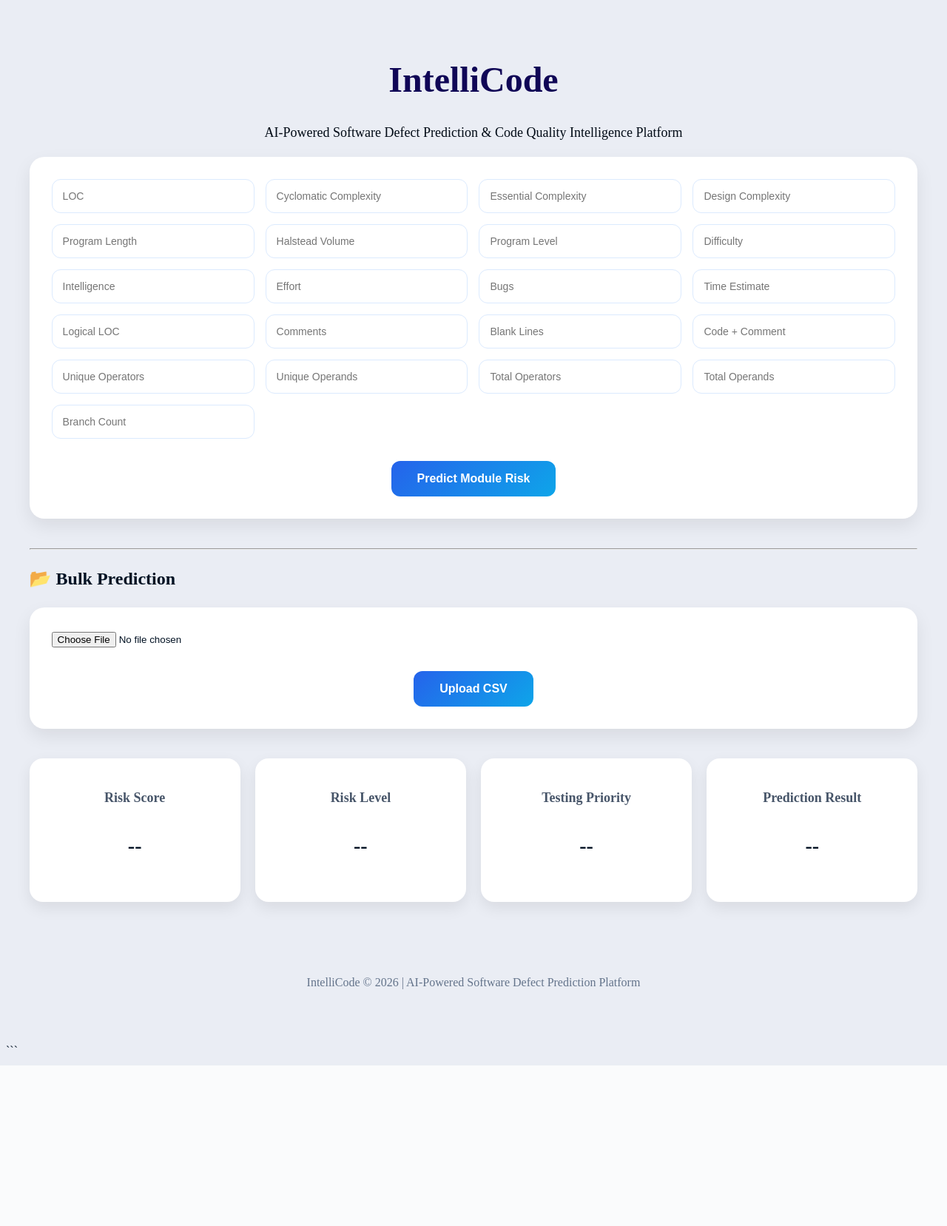
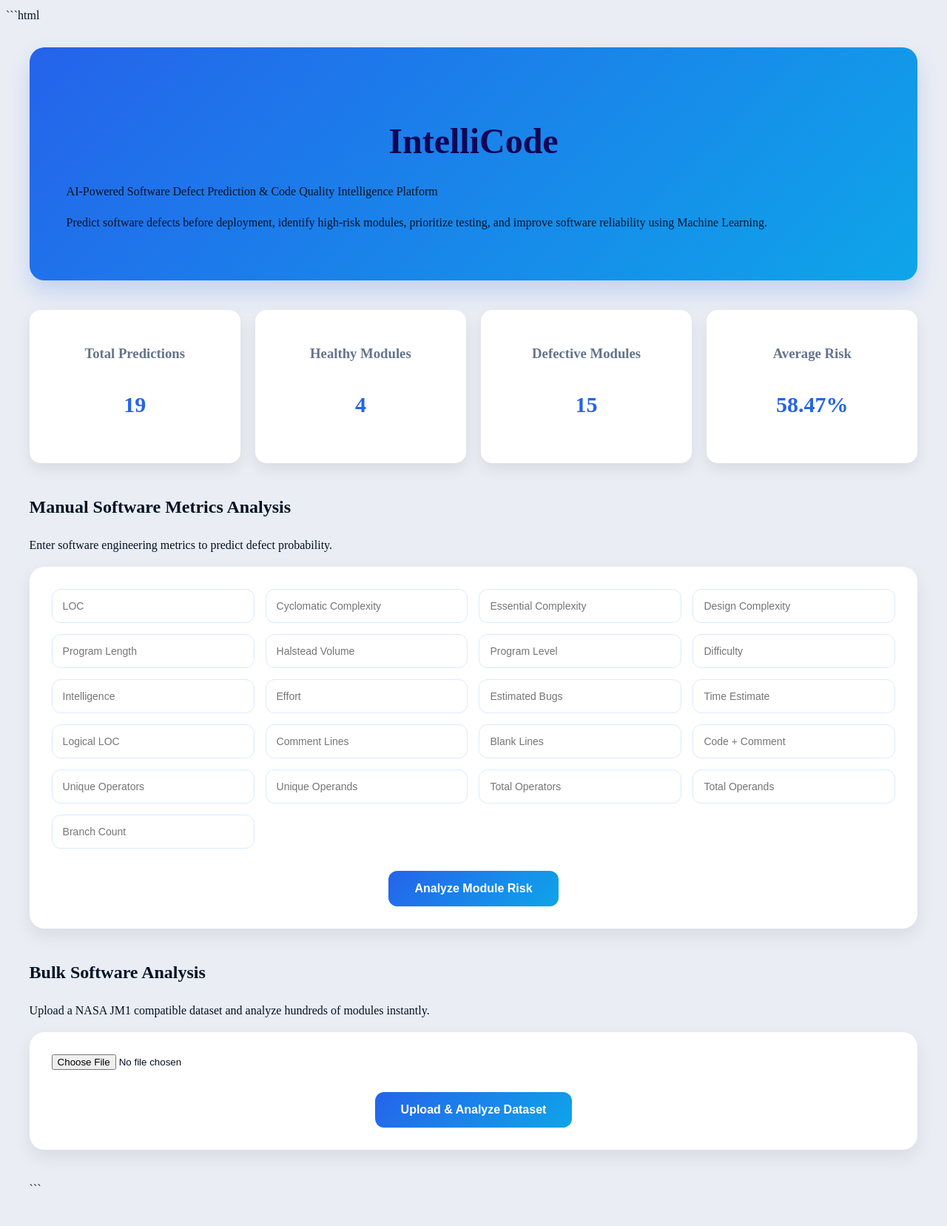
Before and after one commit to DEEPIKA0620/Intellicode, a Flask app: page / in a window 1280 px wide. Shown: the whole page at 74% size. Before the commit the page ends 1440 px from the top, so only its background shows below. Run offline with Flask 3, Linux system fonts and the light colour scheme; parts of the project's set-up code (start-up, migrations or seed data) failed here and were passed over.

Commit message:
updating the UI for professional look

````diff
--- a/templates/index.html
+++ b/templates/index.html
@@ -1,353 +1,287 @@
+```html
 <!DOCTYPE html>
 <html lang="en">
 
 <head>
+
     <meta charset="UTF-8">
-    <meta name="viewport" content="width=device-width, initial-scale=1.0">
+
+    <meta name="viewport"
+          content="width=device-width, initial-scale=1.0">
+
     <title>IntelliCode</title>
+
+    <link rel="preconnect"
+          href="https://fonts.googleapis.com">
+
+    <link rel="preconnect"
+          href="https://fonts.gstatic.com"
+          crossorigin>
+
+    <link href="https://fonts.googleapis.com/css2?family=Poppins:wght@300;400;500;600;700&display=swap"
+          rel="stylesheet">
 
     <link rel="stylesheet"
           href="{{ url_for('static', filename='style.css') }}">
+
 </head>
 
 <body>
 
 <div class="container">
 
-    <!-- HEADER -->
+    <!-- ===================================== -->
+    <!-- HERO SECTION -->
+    <!-- ===================================== -->
 
-    <h1> IntelliCode</h1>
+    <section class="hero">
 
-    <p class="subtitle">
-        AI-Powered Software Defect Prediction & Code Quality Intelligence Platform
-    </p>
+        <div class="hero-content">
 
-    <!-- INPUT FORM -->
+            <h1>IntelliCode</h1>
 
-    <form action="/predict" method="POST">
-
-        <div class="input-grid">
-
-            <input type="number" name="loc" placeholder="LOC" required>
-            <input type="number" name="vg" placeholder="Cyclomatic Complexity" required>
-            <input type="number" name="evg" placeholder="Essential Complexity" required>
-
-            <input type="number" name="ivg" placeholder="Design Complexity" required>
-            <input type="number" name="n" placeholder="Program Length" required>
-            <input type="number" name="v" placeholder="Halstead Volume" required>
-
-            <input type="number" step="any" name="l" placeholder="Program Level" required>
-            <input type="number" name="d" placeholder="Difficulty" required>
-            <input type="number" name="i" placeholder="Intelligence" required>
-
-            <input type="number" name="e" placeholder="Effort" required>
-            <input type="number" step="any" name="b" placeholder="Bugs" required>
-            <input type="number" name="t" placeholder="Time Estimate" required>
-
-            <input type="number" name="locode" placeholder="Logical LOC" required>
-            <input type="number" name="locomment" placeholder="Comments" required>
-            <input type="number" name="loblank" placeholder="Blank Lines" required>
-
-            <input type="number" name="loccodecomment" placeholder="Code + Comment" required>
-            <input type="number" name="uniqop" placeholder="Unique Operators" required>
-            <input type="number" name="uniqopnd" placeholder="Unique Operands" required>
-
-            <input type="number" name="totalop" placeholder="Total Operators" required>
-            <input type="number" name="totalopnd" placeholder="Total Operands" required>
-            <input type="number" name="branchcount" placeholder="Branch Count" required>
-
-        </div>
-
-        <button type="submit" class="predict-btn">
-            Predict Module Risk
-        </button>
-
-    </form>
-
-    <hr>
-
-<h2>📂 Bulk Prediction</h2>
-
-<form action="/upload_csv" method="POST" enctype="multipart/form-data">
-
-    <input type="file"
-           name="csv_file"
-           accept=".csv"
-           required>
-
-    <button type="submit" class="predict-btn">
-        Upload CSV
-    </button>
-
-</form>
-
-    <!-- RESULTS DASHBOARD -->
-
-    <div class="dashboard">
-
-        <!-- Risk Score -->
-
-        <div class="card">
-
-            <h2>Risk Score</h2>
-
-            <p>
-                {% if risk_score %}
-                    {{ risk_score }}%
-                {% else %}
-                    --
-                {% endif %}
+            <p class="hero-subtitle">
+                AI-Powered Software Defect Prediction &
+                Code Quality Intelligence Platform
             </p>
 
-            {% if risk_score %}
-
-            <div class="progress-container">
-
-                <div class="progress-bar"
-                     style="width: {{ risk_score }}%;">
-                </div>
-
-            </div>
-
-            {% endif %}
-
-        </div>
-
-        <!-- Risk Level -->
-
-        <div class="card">
-
-            <h2>Risk Level</h2>
-
-            {% if risk_level == "Low" %}
-                <p class="low-risk">🟢 Low</p>
-
-            {% elif risk_level == "Medium" %}
-                <p class="medium-risk">🟡 Medium</p>
-
-            {% elif risk_level == "High" %}
-                <p class="high-risk">🔴 High</p>
-
-            {% else %}
-                <p>--</p>
-
-            {% endif %}
-
-        </div>
-
-        <!-- Priority -->
-
-        <div class="card">
-
-            <h2>Testing Priority</h2>
-
-            <p>
-                {% if priority %}
-                    {{ priority }}
-                {% else %}
-                    --
-                {% endif %}
+            <p class="hero-description">
+                Predict software defects before deployment,
+                identify high-risk modules, prioritize testing,
+                and improve software reliability using
+                Machine Learning.
             </p>
 
         </div>
 
-        <!-- Prediction -->
+    </section>
 
-        <div class="card">
+    <!-- ===================================== -->
+    <!-- ANALYTICS OVERVIEW -->
+    <!-- ===================================== -->
 
-            <h2>Prediction Result</h2>
+    <section class="analytics-dashboard">
 
-            {% if prediction == 1 %}
+        <div class="analytics-card">
 
-                <p class="high-risk">
-                    ⚠ Defective Module
-                </p>
+            <h3>Total Predictions</h3>
 
-            {% elif prediction == 0 %}
-
-                <p class="low-risk">
-                    ✅ Healthy Module
-                </p>
-
-            {% else %}
-
-                <p>--</p>
-
-            {% endif %}
+            <p>{{ total_predictions }}</p>
 
         </div>
 
-    </div>
+        <div class="analytics-card">
 
-    <!-- DYNAMIC RISK FACTORS -->
+            <h3>Healthy Modules</h3>
 
-    {% if risk_factors %}
+            <p class="healthy-number">
+                {{ healthy_count }}
+            </p>
 
-    {% endif %}
+        </div>
 
-{% if prediction is defined and prediction is not none %}
-   <!-- Explainable AI Card -->
+        <div class="analytics-card">
 
-<div class="explanation-card">
+            <h3>Defective Modules</h3>
 
-    <h2> AI Explanation</h2>
+            <p class="defective-number">
+                {{ defective_count }}
+            </p>
 
-    <h3>
-        {% if prediction == 1 %}
-            ⚠ Defective Module Detected
-        {% else %}
-            ✅ Healthy Module
-        {% endif %}
-    </h3>
+        </div>
 
-    <p>
-        <strong>Risk Confidence:</strong>
-        {{ risk_score }}%
-    </p>
+        <div class="analytics-card">
 
-    <hr>
+            <h3>Average Risk</h3>
 
-    <h3>Top Risk Drivers</h3>
+            <p>
+                {{ avg_risk }}%
+            </p>
 
-    <ul class="factor-list">
-        {% for feature, importance in top_features %}
-        <li>
-            <strong>{{ feature }}</strong>
-            ({{ importance }}%)
-        </li>
-        {% endfor %}
-    </ul>
+        </div>
 
-    <!-- Feature Importance Chart -->
+    </section>
 
-    <div class="chart-section">
-        <h3>Feature Importance Analysis</h3>
+    <!-- ===================================== -->
+    <!-- INPUT SECTION -->
+    <!-- ===================================== -->
 
-        <img
-            src="{{ url_for('static', filename='feature_importance.png') }}"
-            alt="Feature Importance Chart"
-            class="importance-chart">
-    </div>
+    <section class="form-section">
 
-    <h3> Recommended Actions</h3>
+        <div class="section-header">
 
-    <ul class="action-list">
-        <li>✔ Perform detailed code review</li>
-        <li>✔ Increase unit test coverage</li>
-        <li>✔ Conduct static code analysis</li>
-        <li>✔ Prioritize regression testing</li>
-        <li>✔ Monitor high-complexity functions</li>
-    </ul>
+            <h2>Manual Software Metrics Analysis</h2>
 
-    <h3> Overall Assessment</h3>
+            <p>
+                Enter software engineering metrics
+                to predict defect probability.
+            </p>
 
-    <div class="assessment-box">
+        </div>
 
-        {% if risk_score >= 70 %}
+        <form action="/predict"
+              method="POST">
 
-        <p>
-            This module exhibits elevated software complexity and
-            defect-prone characteristics. Additional testing,
-            code review, and quality assurance efforts are strongly
-            recommended before deployment.
-        </p>
+            <div class="input-grid">
 
-        {% elif risk_score >= 40 %}
+                <input type="number"
+                       name="loc"
+                       placeholder="LOC"
+                       required>
 
-        <p>
-            This module shows moderate risk indicators.
-            Targeted testing and focused code review are
-            recommended to improve software reliability.
-        </p>
+                <input type="number"
+                       name="vg"
+                       placeholder="Cyclomatic Complexity"
+                       required>
 
-        {% else %}
+                <input type="number"
+                       name="evg"
+                       placeholder="Essential Complexity"
+                       required>
 
-        <p>
-            The software metrics indicate a stable and maintainable
-            module with a relatively low probability of defects.
-            Standard testing procedures should be sufficient.
-        </p>
+                <input type="number"
+                       name="ivg"
+                       placeholder="Design Complexity"
+                       required>
 
-        {% endif %}
+                <input type="number"
+                       name="n"
+                       placeholder="Program Length"
+                       required>
 
-    </div>
+                <input type="number"
+                       name="v"
+                       placeholder="Halstead Volume"
+                       required>
 
-</div>
+                <input type="number"
+                       step="any"
+                       name="l"
+                       placeholder="Program Level"
+                       required>
 
-    <!-- RECENT PREDICTIONS -->
+                <input type="number"
+                       name="d"
+                       placeholder="Difficulty"
+                       required>
 
-    {% if history %}
+                <input type="number"
+                       name="i"
+                       placeholder="Intelligence"
+                       required>
 
-    <div class="history-section">
+                <input type="number"
+                       name="e"
+                       placeholder="Effort"
+                       required>
 
-        <div class="analytics-dashboard">
+                <input type="number"
+                       step="any"
+                       name="b"
+                       placeholder="Estimated Bugs"
+                       required>
 
-    <div class="analytics-card">
-        <h3>Total Predictions</h3>
-        <p>{{ total_predictions }}</p>
-    </div>
+                <input type="number"
+                       name="t"
+                       placeholder="Time Estimate"
+                       required>
 
-    <div class="analytics-card">
-        <h3>Healthy Modules</h3>
-        <p>{{ healthy_count }}</p>
-    </div>
+                <input type="number"
+                       name="locode"
+                       placeholder="Logical LOC"
+                       required>
 
-    <div class="analytics-card">
-        <h3>Defective Modules</h3>
-        <p>{{ defective_count }}</p>
-    </div>
+                <input type="number"
+                       name="locomment"
+                       placeholder="Comment Lines"
+                       required>
 
-    <div class="analytics-card">
-        <h3>Average Risk</h3>
-        <p>{{ avg_risk }}%</p>
-    </div>
+                <input type="number"
+                       name="loblank"
+                       placeholder="Blank Lines"
+                       required>
 
-</div>
+                <input type="number"
+                       name="loccodecomment"
+                       placeholder="Code + Comment"
+                       required>
 
-        <h2>Recent Predictions</h2>
+                <input type="number"
+                       name="uniqop"
+                       placeholder="Unique Operators"
+                       required>
 
-        <table>
+                <input type="number"
+                       name="uniqopnd"
+                       placeholder="Unique Operands"
+                       required>
 
-            <tr>
-                <th>Risk Score</th>
-                <th>Risk Level</th>
-                <th>Priority</th>
-                <th>Prediction</th>
-            </tr>
+                <input type="number"
+                       name="totalop"
+                       placeholder="Total Operators"
+                       required>
 
-            {% for row in history %}
+                <input type="number"
+                       name="totalopnd"
+                       placeholder="Total Operands"
+                       required>
 
-            <tr>
+                <input type="number"
+                       name="branchcount"
+                       placeholder="Branch Count"
+                       required>
 
-                <td>{{ row[0] }}</td>
-                <td>{{ row[1] }}</td>
-                <td>{{ row[2] }}</td>
-                <td>{{ row[3] }}</td>
+            </div>
 
-            </tr>
+            <button type="submit"
+                    class="predict-btn">
 
-            {% endfor %}
+                Analyze Module Risk
 
-        </table>
+            </button>
 
-    </div>
+        </form>
 
-    {% endif %}
+    </section>
 
-       {% endif %}
-    <!-- FOOTER -->
+    <!-- ===================================== -->
+    <!-- BULK PREDICTION SECTION -->
+    <!-- ===================================== -->
 
-    <footer>
+    <section class="bulk-section">
 
-        <p>
-            IntelliCode © 2026 |
-            AI-Powered Software Defect Prediction Platform
-        </p>
+        <div class="section-header">
 
-    </footer>
+            <h2>Bulk Software Analysis</h2>
 
-</div>
+            <p>
+                Upload a NASA JM1 compatible dataset
+                and analyze hundreds of modules instantly.
+            </p>
 
-</body>
-</html>
+        </div>
+
+        <form action="/upload_csv"
+              method="POST"
+              enctype="multipart/form-data">
+
+            <div class="upload-box">
+
+                <input type="file"
+                       name="csv_file"
+                       accept=".csv"
+                       required>
+
+            </div>
+
+            <button type="submit"
+                    class="predict-btn">
+
+                Upload & Analyze Dataset
+
+            </button>
+
+        </form>
+
+    </section>
 ```
````
